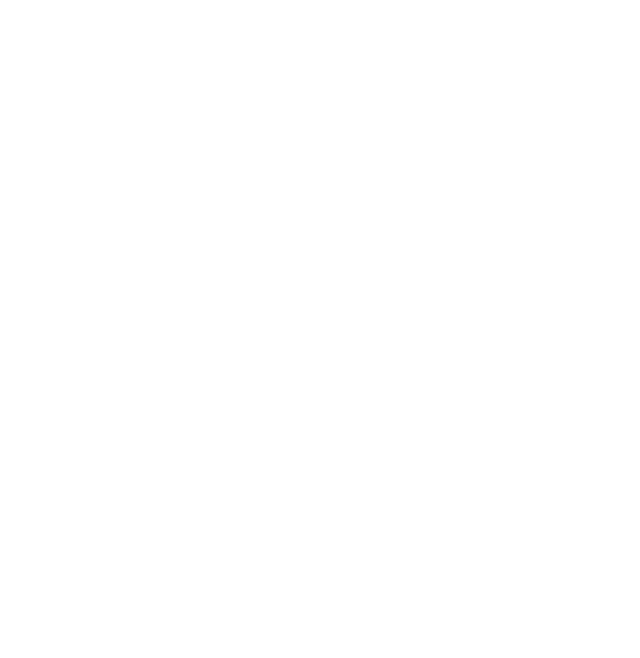
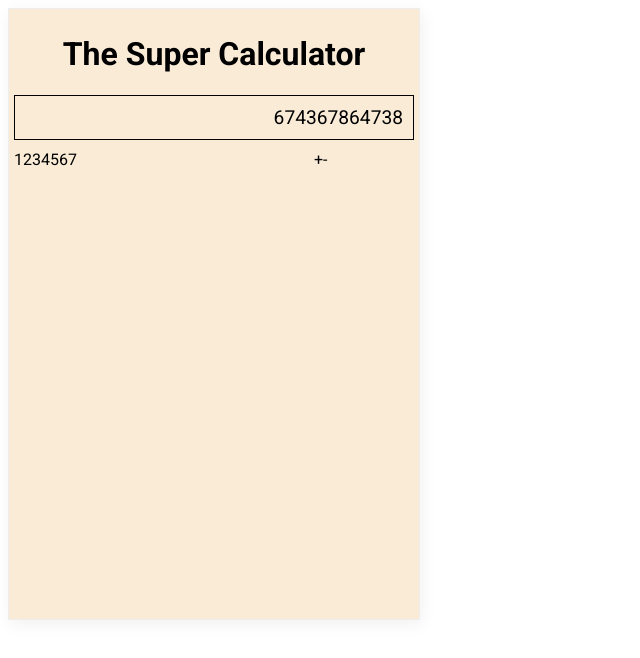
Before and after one commit to joevert/calculator, a plain HTML site: page index.html in a window 1280 px wide. Shown: the whole page, without its empty margins (0-640 px from the left). Drawn offline with Linux system fonts and the light colour scheme.

Commit message:
Add divs and how they display correctly
add div super calculator, display, buttons,
and inside the last one, divs for numbers and
operators.

```diff
--- a/index.html
+++ b/index.html
@@ -5,8 +5,20 @@
     <meta name="viewport" content="width=device-width, initial-scale=1.0">
     <title>Calculator</title>
     <script src="code.js"></script>
+    <link rel="stylesheet" href="style.css">
+    <link rel="preconnect" href="https://fonts.googleapis.com">
+    <link rel="preconnect" href="https://fonts.gstatic.com" crossorigin>
+    <link href="https://fonts.googleapis.com/css2?family=Roboto:ital,wght@0,100;0,300;0,400;0,500;0,700;0,900;1,100;1,300;1,400;1,500;1,700;1,900&display=swap" rel="stylesheet">
 </head>
 <body>
+    <div class="calculator">
+        <h1>The Super Calculator</h1>
+        <div class="display">674367864738</div>
+        <div class="botoes">
+            <div class="digitos">1234567</div>
+            <div class="operadores">+-</div>
+        </div>
 
+    </div>
 </body>
 </html>
--- /dev/null
+++ b/style.css
@@ -0,0 +1,40 @@
+.calculator {
+    display: flex;
+    flex-direction: column;
+    font-family: 'Roboto', sans-serif;
+    width: 400px;
+    height: 600px;
+    border: 1px solid;
+    padding: 5px;
+    border-color: #eee;
+    background-color: antiquewhite;
+    box-shadow: 2px 4px 16px rgba(0,0,0,.06);
+}
+h1 {
+    text-align: center;
+}
+
+.display {
+    font-size: larger;
+    text-align: end;
+    padding: 10px;
+    border: 1px solid;
+    border-color: #000000;
+}
+
+.botoes {
+    display: flex;
+    justify-content: flex-end;
+    flex-grow: 1;
+    padding-top: 10px;
+    padding-bottom: 10px;
+}
+
+.digitos {
+    width: 75%;
+}
+
+.operadores {
+    width: 25%;
+
+}
```
